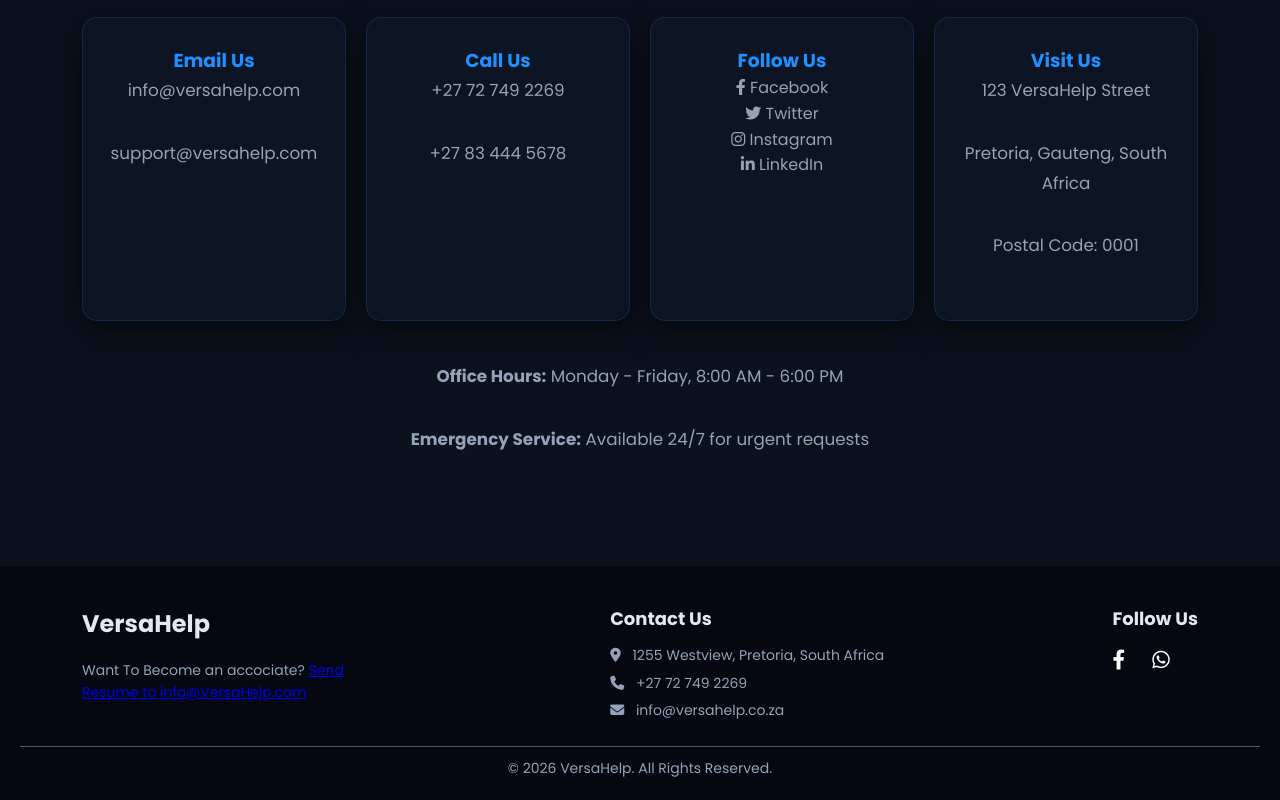
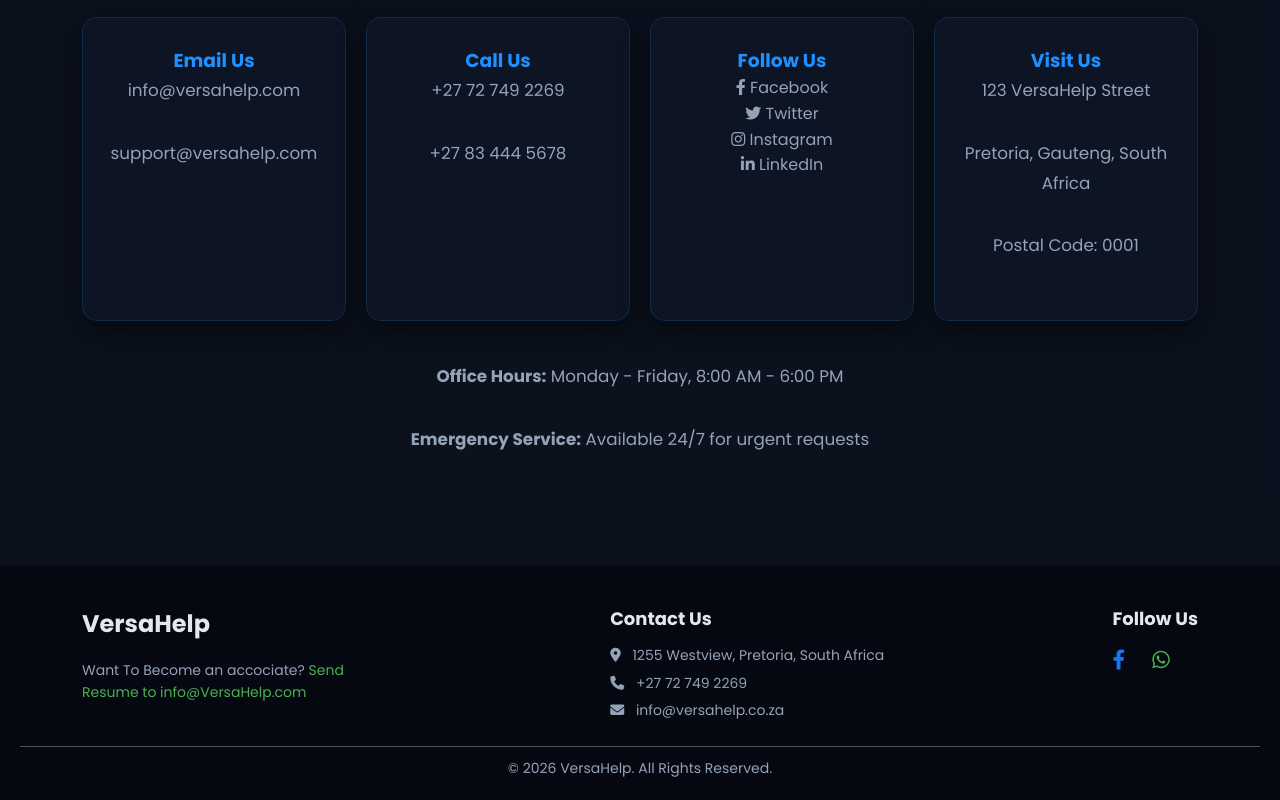
Before and after one commit to PrimeTony/VersaHelp-SP, a website: page about-us.html in a window 1280 px wide. Shown: the part 2037-2837 px from the top of the page. Drawn offline with Linux system fonts and the light colour scheme.

Commit message:
updates to styles and script, added logo image, hamburger menu functionality, and updated about us page styling.

```diff
--- a/about-us.css
+++ b/about-us.css
@@ -103,9 +103,9 @@
     top: 0;
     left: 0;
     right: 0;
-    background: transparent;
+    background: rgba(0, 0, 0, 0.9);
     overflow: hidden;
-    transition: opacity 0.4s ease, transform 0.4s ease, visibility 0.4s ease;
+    transition: opacity 0.4s ease, transform 0.4s ease, visibility 0.4s ease, visibility 0.4s ease;
     padding-top: 18px;
     z-index: 1300;
     display: flex;
@@ -170,7 +170,7 @@
     left: 0;
     width: 100%;
     height: 100%;
-    background: transparent;
+    background: rgba(0, 0, 0, 0.5);
     z-index: 998;
 }
 
@@ -374,6 +374,15 @@
     max-width: 300px;
 }
 
+.footer-about a {
+    color: #4CAF50;
+    text-decoration: none;
+}
+
+.footer-about a:hover {
+    color: #66BB6A;
+}
+
 .footer-contact h4,
 .footer-social h4 {
     font-size: 18px;
@@ -391,15 +400,19 @@
 }
 
 .footer-social a {
-    color: #fff;
+    color: #4CAF50;
     font-size: 20px;
     margin-right: 15px;
     transition: transform 0.3s, color 0.3s;
 }
 
 .footer-social a:hover {
-    color: #ffeb3b;
+    color: #66BB6A;
     transform: scale(1.2);
+}
+
+.footer-social a .fa-facebook-f {
+    color: #1877F2;
 }
 
 .footer-bottom {
--- a/script.js
+++ b/script.js
@@ -14,6 +14,18 @@
     const menuTrigger = document.querySelector(".hamburger");
     if (menuTrigger) menuTrigger.setAttribute("aria-expanded", "false");
 }
+
+if ("scrollRestoration" in history) {
+    history.scrollRestoration = "manual";
+}
+
+window.addEventListener("load", () => {
+    window.scrollTo(0, 0);
+});
+
+window.addEventListener("pageshow", () => {
+    window.scrollTo(0, 0);
+});
 
 
 
--- a/styles.css
+++ b/styles.css
@@ -104,7 +104,7 @@
     top: 0;
     left: 0;
     right: 0;
-    background: transparent;
+    background: rgba(0, 0, 0, 0.9);
     overflow: hidden;
     transition: opacity 0.4s ease, transform 0.4s ease, visibility 0.4s ease;
     padding-top: 18px;
@@ -175,7 +175,7 @@
     left: 0;
     width: 100%;
     height: 100%;
-    background: transparent;
+    background: rgba(0, 0, 0, 0.5);
     z-index: 998;
 }
 
@@ -760,6 +760,15 @@
     max-width: 300px;
 }
 
+.footer-about a {
+    color: #4CAF50;
+    text-decoration: none;
+}
+
+.footer-about a:hover {
+    color: #66BB6A;
+}
+
 .footer-contact h4,
 .footer-social h4 {
     font-size: 18px;
@@ -777,15 +786,19 @@
 }
 
 .footer-social a {
-    color: #fff;
+    color: #4CAF50;
     font-size: 20px;
     margin-right: 15px;
     transition: transform 0.3s, color 0.3s;
 }
 
 .footer-social a:hover {
-    color: #ffeb3b;
+    color: #66BB6A;
     transform: scale(1.2);
+}
+
+.footer-social a .fa-facebook-f {
+    color: #1877F2;
 }
 
 .footer-bottom {
--- a/tech-services.css
+++ b/tech-services.css
@@ -103,7 +103,7 @@
     top: 0;
     left: 0;
     right: 0;
-    background: transparent;
+    background: rgba(0, 0, 0, 0.9);
     overflow: hidden;
     transition: opacity 0.4s ease, transform 0.4s ease, visibility 0.4s ease;
     padding-top: 18px;
@@ -170,7 +170,7 @@
     left: 0;
     width: 100%;
     height: 100%;
-    background: transparent;
+    background: rgba(0, 0, 0, 0.5);
     z-index: 998;
 }
 
@@ -565,16 +565,29 @@
     color: #cbd5e1;
 }
 
+.footer-about a {
+    color: #4CAF50;
+    text-decoration: none;
+}
+
+.footer-about a:hover {
+    color: #66BB6A;
+}
+
 .footer-social a {
-    color: #fff;
+    color: #4CAF50;
     margin-right: 12px;
     font-size: 20px;
     transition: transform 0.3s, color 0.3s;
 }
 
 .footer-social a:hover {
-    color: #ffeb3b;
+    color: #66BB6A;
     transform: scale(1.2);
+}
+
+.footer-social a .fa-facebook-f {
+    color: #1877F2;
 }
 
 .footer-bottom {
```
Also changed, not shown: images/Logo/Versahelp_Logo_250x250pixels.png (added).
